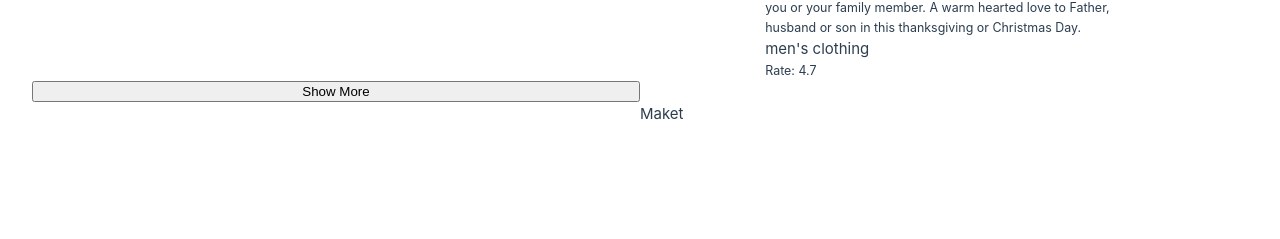
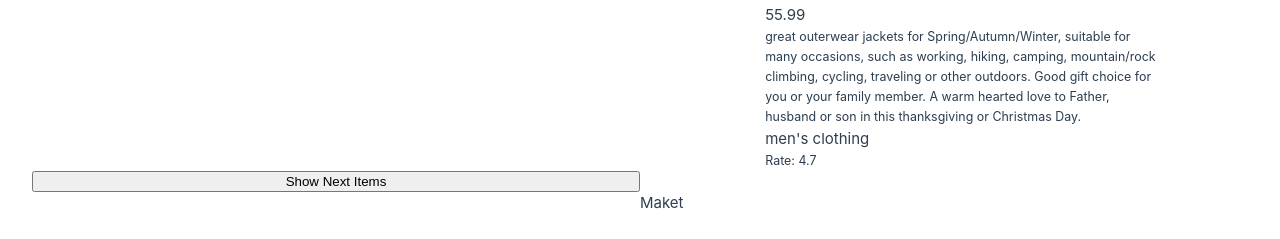
Before and after one commit to dbagaiEkf/LP2, a Vue app in the folder STD/: page / in a window 1280 px wide. Shown: the part 866-1105 px from the top of the page. Before the commit the page ends 1018 px from the top, so only its background shows below. Built offline with nearby package versions, Linux system fonts and the light colour scheme.

Commit message:
Loader completed

```diff
--- a/STD/src/App.vue
+++ b/STD/src/App.vue
@@ -4,11 +4,11 @@
   <header >
   </header>
   <ul>
-    <shopItem class="item" v-for="item in shortProductList"
+    <shopItem v-for="item in shortProductList"
         :key="item.id"
         :item="item"></shopItem>
     </ul>
-  <button class="button" @click="addItem" width=25px >Show More</button>
+  <button class="button" @click="addItem" :class="{'loader': true}">{{ change_text }}</button>
 <footer class="bottom">Maket</footer>
 </template>
 
@@ -29,6 +29,7 @@
     display: block;
     width: 70%;
 }
+
 </style>
 
 
@@ -36,22 +37,24 @@
 
 import shopItem from "@/components/ShopItem.vue"
 import { reactive } from "vue"
+import { ref } from "vue"
+
+const props = defineProps({
+    'text_button':{
+        type : String,
+        default: "Show Next Items"
+    }
+})
+const change_text = ref(props.text_button)
 
 function addItem(){
-    for(let i = 1; i < 3; i++){
-        shortProductList.push(productsList[shortProductList.length +1]
+    change_text.value = "Loading"
+    setTimeout(()=>{
+        for(let i = 1; i < 3; i++){
+        shortProductList.push(productsList[shortProductList.length +1])
+    }
+    change_text.value = "Show Next Items"},3000)
 
-    //     {
-    //     // id: productsList[shortProductList.length + 1].id,
-    //     // title: productsList[shortProductList.length + 1].title,
-    //     // price: productsList[shortProductList.length + 1].price,
-    //     // description: productsList[shortProductList.length + 1].description,
-    //     // category: productsList[shortProductList.length + 1].category,
-    //     // image: productsList[shortProductList.length + 1].image,
-    //     // rating: productsList[shortProductList.length + 1].rating,
-    //     // rating: productsList[shortProductList.length + 1].rating.rate
-    // }
-)}
 }
 
 const shortProductList = reactive([
--- a/STD/src/components/ShopItem.vue
+++ b/STD/src/components/ShopItem.vue
@@ -2,7 +2,7 @@
     <li class="shopItem" >
         <div>
             <h1>{{ item.title }}</h1>
-            <img v-bind:src="item.image" width=25% height=auto>
+            <img v-bind:src="item.image" width=35% height=auto>
             <p>{{ item.price }}</p>
             <p></p>
             <h5>{{ item.description }}</h5>
```
